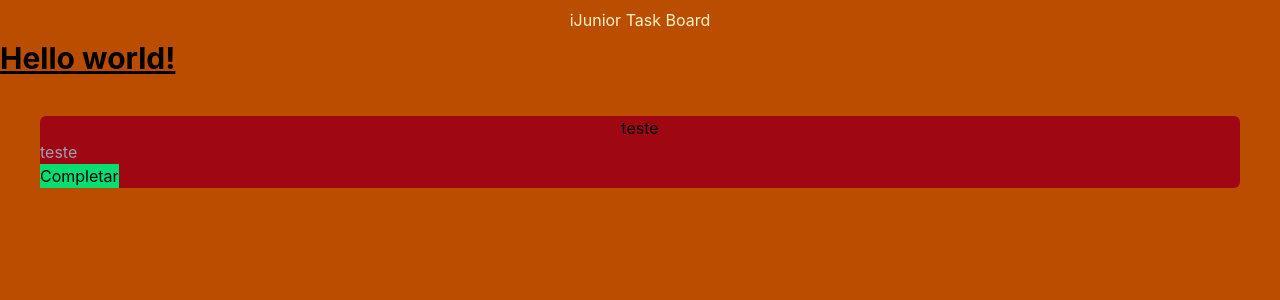
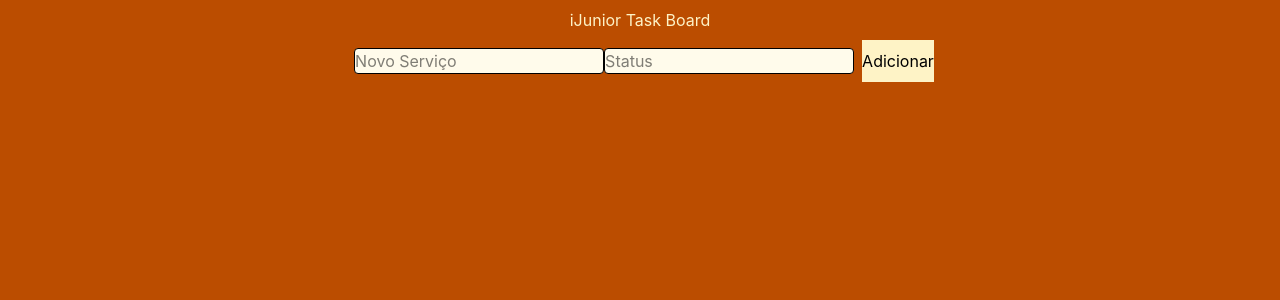
Before and after one commit to ArturPeixoto0/ijunior-task-board, a React (Vite) app: page / in a window 1280 px wide. Shown: the top 300 px of the page. Built offline with nearby package versions, Linux system fonts and the light colour scheme.

Commit message:
feat/ botao funcional de adicionar tarefas e lista dinamica gerada

```diff
--- a/src/App.tsx
+++ b/src/App.tsx
@@ -1,15 +1,14 @@
 import { Header } from './components/Header'
-import { ServiceCard } from './components/ServiceCard'
+import { Services } from './components/Services'
 
 export function App() {
   return (
     <div>
       <Header />
       <main>
-      <h1 className="text-3xl font-bold underline">
-        Hello world!
-      </h1>
-      <ServiceCard titulo="teste" status="teste" />
+      <ul>
+        <Services />
+      </ul>
       </main>
     </div>
   )
--- /dev/null
+++ b/src/components/AddService.tsx
@@ -0,0 +1,51 @@
+import { ServiceCard } from "./ServiceCard";
+import { useState } from 'react';
+
+interface recebeDadosProps {
+        recebeDados(tituloEn: string, statusEn: string) : void;
+    }
+
+
+
+export function AddService ({recebeDados}:recebeDadosProps) {
+
+    const [titulo, setTitulo] = useState("");
+    const [status, setStatus] = useState("");
+    const [click, setClick] = useState(0);
+
+    function handleClick(): void {
+
+        if(titulo==="" || status==="" || click===0) {
+            setClick(prevClick=>prevClick+1);
+            return;
+        }
+        setClick(prevClick=>prevClick+1);
+        recebeDados(titulo, status);
+
+        setTitulo("");
+        setStatus("");
+    }
+
+
+    return (
+        <div className="flex justify-center">
+            <div className="flex columns-1 m-2">
+                <input type="text"
+                value={ titulo }
+                onChange ={(e)=> setTitulo(e.target.value)}
+                placeholder="Novo Serviço"
+                className="bg-amber-50 border border-black rounded-sm" />
+
+                <input type="text"
+                value={ status }
+                onChange ={(e)=> setStatus(e.target.value)}
+                placeholder="Status"
+                className="bg-amber-50 border border-black rounded-sm" />
+            </div>
+            <button onClick={handleClick}
+            className="bg-amber-100 text-black">Adicionar</button>
+            {click != 0 && <ServiceCard titulo={titulo} status = {status} />}
+
+        </div>
+    );
+}
--- /dev/null
+++ b/src/components/List.tsx
@@ -0,0 +1,27 @@
+import { ServiceCard } from './ServiceCard'
+
+interface Services {
+        titulo: string;
+        status: string;
+    }
+
+interface ListProps {
+    Services: Services[];
+}
+
+export function List({Services}: ListProps) {
+    return(
+        <div>
+            <ul>
+                {Services.map((item, index) => {
+                    return (
+                        <li key={index}>
+                            <ServiceCard titulo={item.titulo} status={item.status}/>
+                        </li>
+                    )
+                })
+            }
+            </ul>
+        </div>
+    );
+}
--- /dev/null
+++ b/src/components/Services.tsx
@@ -0,0 +1,44 @@
+import { AddService } from './AddService'
+import { List } from './List'
+import { useState } from 'react'
+
+interface Services {
+        titulo: string;
+        status: string;
+    }
+
+export function Services() {
+    const [auxServices, setAuxServices] = useState<Services>({
+        titulo: "",
+        status: "",
+    });
+    const [servicesList, setServiceList] = useState<Services[]>([]);
+
+    function CriaLista(T: string, S:string): void {
+        const servico: Services = {
+            titulo:T,
+            status:S,
+        };
+        setServiceList((prevServiceList) => [...prevServiceList, servico]);
+        //cria um novo elemento no vetor
+    }
+
+    function recebeDados(tituloAux: string, statusAux: string): void {
+        setAuxServices({
+            titulo : tituloAux,
+            status : statusAux
+        });
+        CriaLista(tituloAux, statusAux);
+    }
+
+
+    return(
+        <div>
+            <AddService recebeDados={recebeDados} />
+
+            <ul>
+                <List Services= {servicesList}/>
+            </ul>
+        </div>
+    );
+}
```
